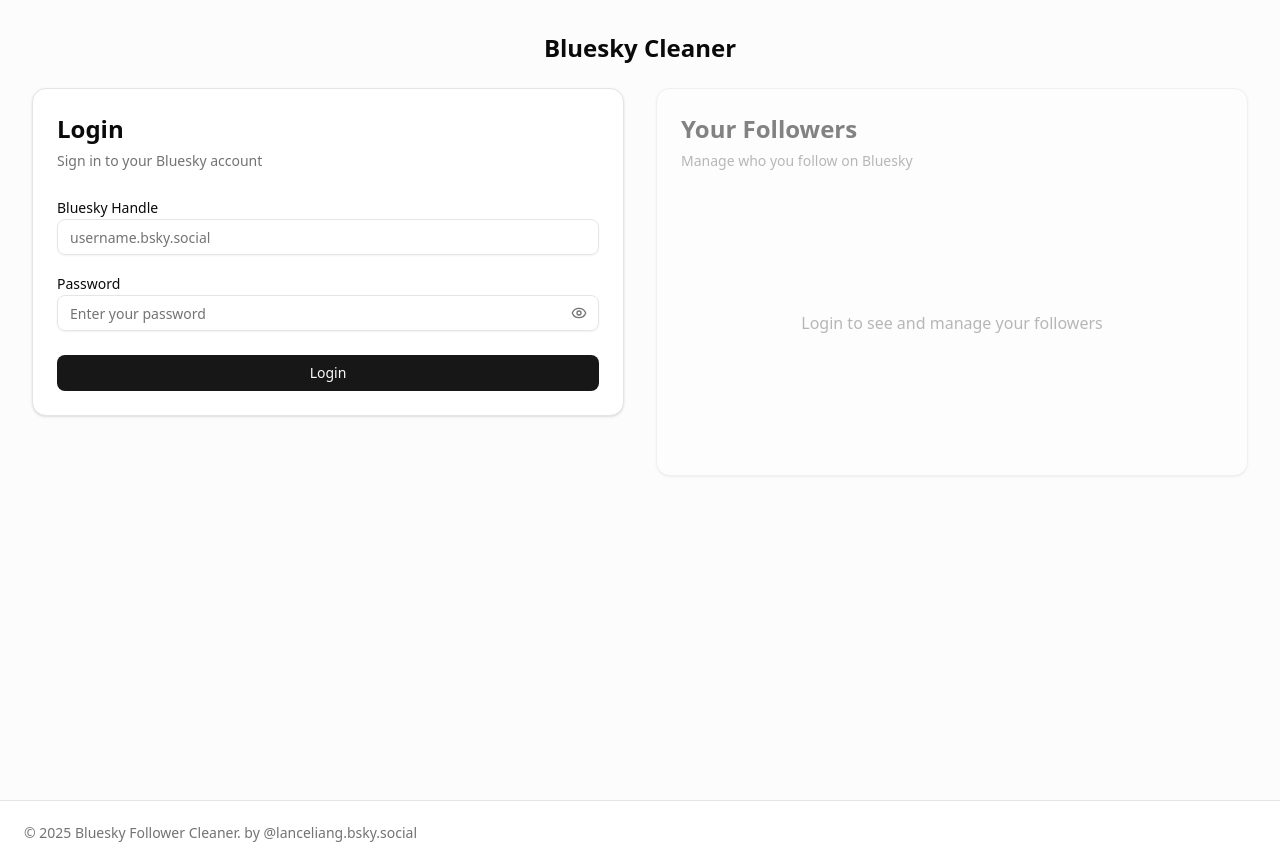
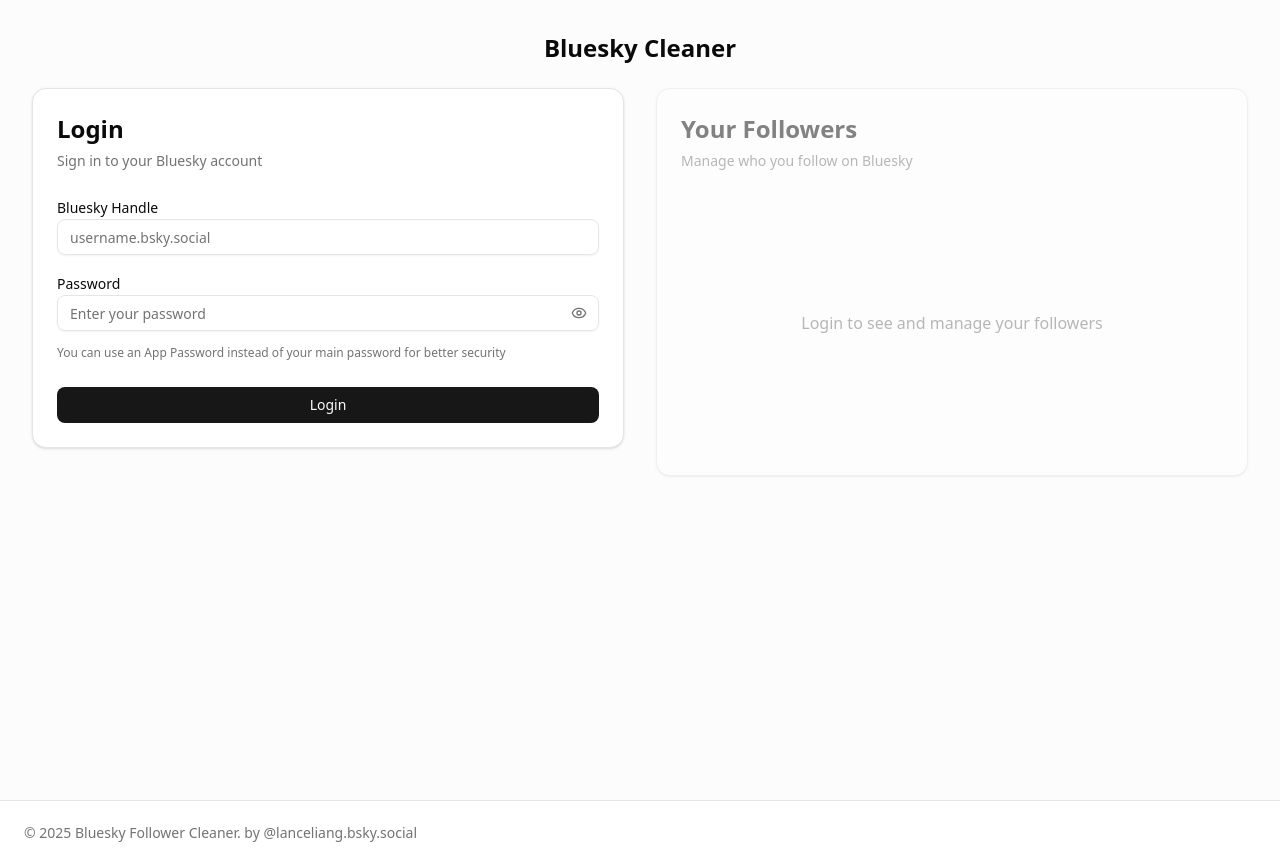
Before and after one commit to LanceLiang2011/bluesky-cleaner, a Next.js app: page / in a window 1280 px wide. Built offline with nearby package versions, Linux system fonts and the light colour scheme.

Commit message:
perf: add app password hint

```diff
--- a/app/page.tsx
+++ b/app/page.tsx
@@ -217,6 +217,15 @@
                           )}
                         </button>
                       </div>
+                      <a
+                        href="https://bsky.app/settings/app-passwords"
+                        target="_blank"
+                        rel="noopener noreferrer"
+                        className="text-xs text-muted-foreground hover:text-primary transition-colors inline-flex items-center mt-1"
+                      >
+                        You can use an App Password instead of your main
+                        password for better security
+                      </a>
                     </div>
                   </>
                 )}
```
